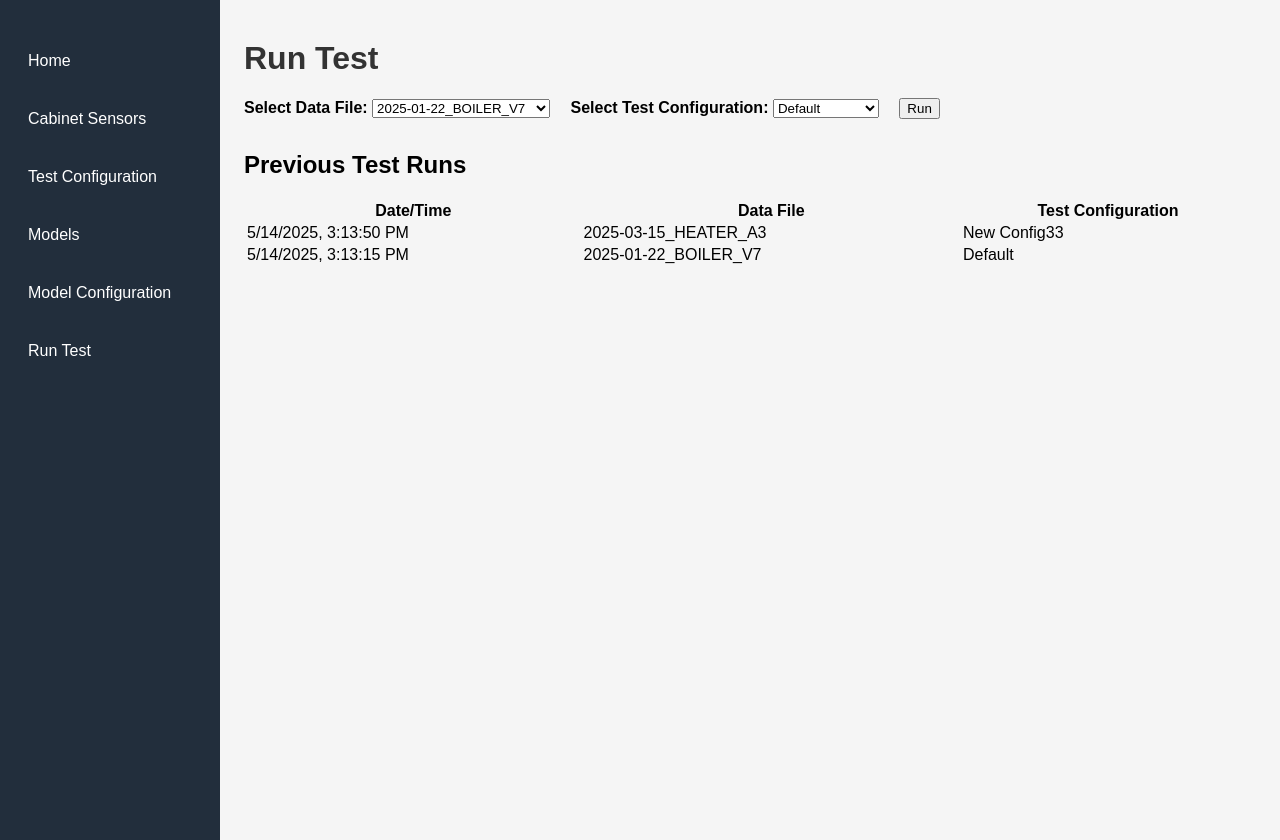
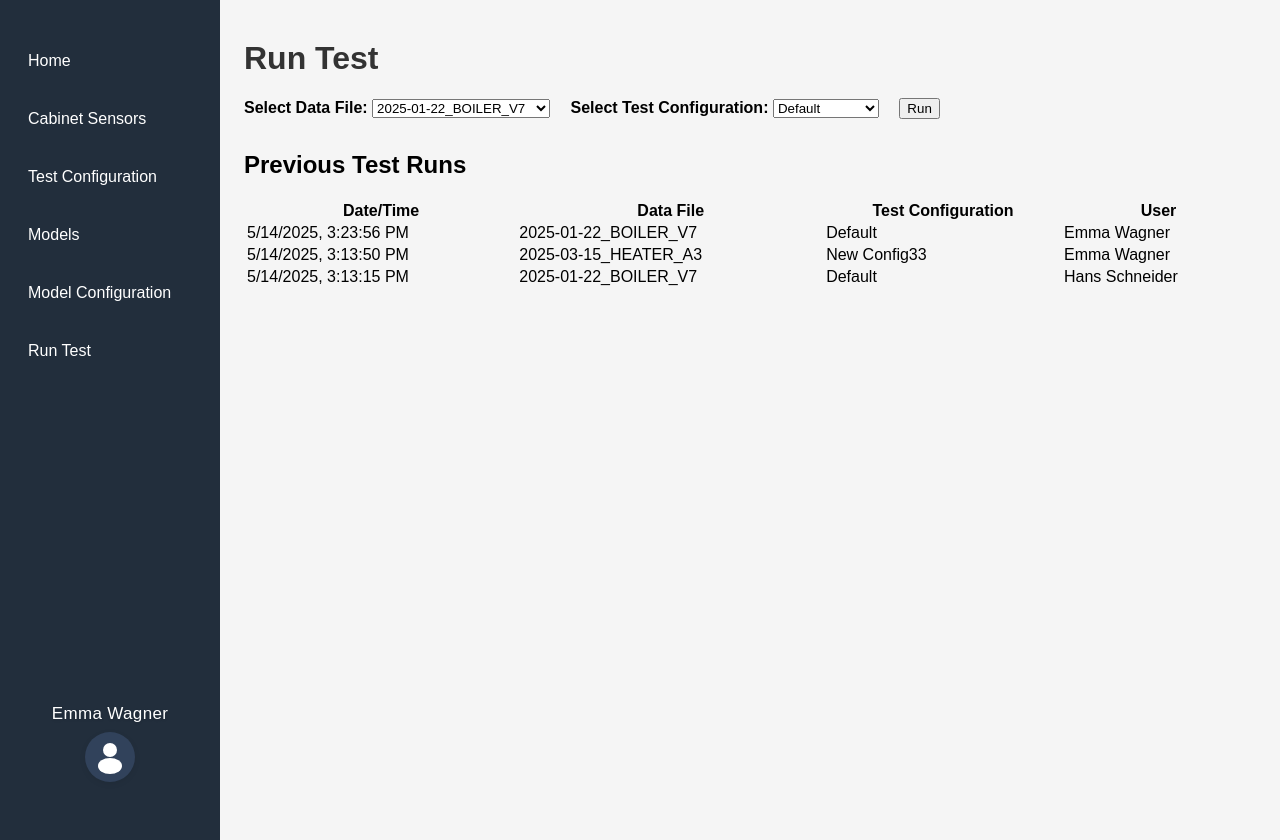
Before and after one commit to SteveRosam/model_config, a Flask app: page /run_test in a window 1280 px wide. Run offline with Flask 3, Linux system fonts and the light colour scheme; parts of the project's set-up code (start-up, migrations or seed data) failed here and were passed over.

Commit message:
add user and record against test run

```diff
--- a/app.py
+++ b/app.py
@@ -103,7 +103,8 @@ def api_run_test():
     test_run = {
         'file': data['file'],
         'config_idx': data['config_idx'],
-        'timestamp': datetime.datetime.now().isoformat()
+        'timestamp': datetime.datetime.now().isoformat(),
+        'user': data.get('user', 'Emma Wagner')
     }
     test_run_history.append(test_run)
     save_data('test_run_history', test_run_history)
--- a/model_configs.json
+++ b/model_configs.json
@@ -10,5 +10,12 @@
       "data_property_name": "h",
       "source": "Live Data"
     }
+  ],
+  "model1.pkl": [
+    {
+      "model_param": "Flywheel",
+      "data_property_name": "f_wheel",
+      "source": "Live Data"
+    }
   ]
 }
--- a/static/run_test.js
+++ b/static/run_test.js
@@ -42,7 +42,7 @@ document.addEventListener('DOMContentLoaded', function () {
         fetch('/api/run_test', {
             method: 'POST',
             headers: { 'Content-Type': 'application/json' },
-            body: JSON.stringify({ file: selectedFile, config_idx: selectedConfigIdx })
+            body: JSON.stringify({ file: selectedFile, config_idx: selectedConfigIdx, user: 'Emma Wagner' })
         })
         .then(r => r.json())
         .then(resp => {
@@ -69,7 +69,7 @@ document.addEventListener('DOMContentLoaded', function () {
                 history.slice().reverse().forEach(run => {
                     const tr = document.createElement('tr');
                     const configName = configs[run.config_idx]?.name || `Config ${Number(run.config_idx) + 1}` || '';
-                    tr.innerHTML = `<td>${new Date(run.timestamp).toLocaleString()}</td><td>${run.file}</td><td>${configName}</td>`;
+                    tr.innerHTML = `<td>${new Date(run.timestamp).toLocaleString()}</td><td>${run.file}</td><td>${configName}</td><td>${run.user || 'Unknown'}</td>`;
                     tbody.appendChild(tr);
                 });
             } else {
--- a/static/style.css
+++ b/static/style.css
@@ -16,6 +16,9 @@ body {
     color: #fff;
     padding-top: 40px;
     min-height: 100vh;
+    display: flex;
+    flex-direction: column;
+    justify-content: space-between;
 }
 .sidebar ul {
     list-style: none;
@@ -49,6 +52,40 @@ h1 {
     text-align: left;
 }
 
+.sidebar-user-icon {
+    display: flex;
+    flex-direction: column;
+    align-items: center;
+    position: fixed;
+    left: 0;
+    right: 0;
+    bottom: 0;
+    width: 220px;
+    z-index: 100;
+    padding-bottom: 18px;
+    background: #222e3c;
+    cursor: pointer;
+}
+.sidebar-user-icon svg {
+    display: block;
+    margin: 0 auto;
+    background: #31425b;
+    border-radius: 50%;
+    padding: 6px;
+    box-shadow: 0 2px 6px rgba(0,0,0,0.07);
+}
+.sidebar-user-name {
+    color: #fff;
+    font-size: 17px;
+    font-weight: 500;
+    margin-bottom: 8px;
+    text-align: center;
+    letter-spacing: 0.02em;
+    user-select: none;
+    text-shadow: 0 1px 3px rgba(0,0,0,0.13);
+}
+
+
 #config-container {
     width: 100%;
     max-width: 600px;
--- a/templates/_sidebar.html
+++ b/templates/_sidebar.html
@@ -7,4 +7,12 @@
         <li><a href="/model_config" id="menu-model">Model Configuration</a></li>
         <li><a href="/run_test" id="menu-run-test">Run Test</a></li>
     </ul>
+    <div class="sidebar-user-icon">
+        <span class="sidebar-user-name">Emma Wagner</span>
+        <!-- User SVG icon -->
+        <svg width="38" height="38" viewBox="0 0 38 38" fill="none" xmlns="http://www.w3.org/2000/svg">
+            <circle cx="19" cy="12" r="7" fill="#fff"/>
+            <ellipse cx="19" cy="28" rx="12" ry="8" fill="#fff"/>
+        </svg>
+    </div>
 </nav>
--- a/templates/run_test.html
+++ b/templates/run_test.html
@@ -13,7 +13,7 @@
 <div id="test-run-history-section" style="margin-top:32px;">
     <h2>Previous Test Runs</h2>
     <table id="test-run-history-table" style="width:100%;">
-        <thead><tr><th>Date/Time</th><th>Data File</th><th>Test Configuration</th></tr></thead>
+        <thead><tr><th>Date/Time</th><th>Data File</th><th>Test Configuration</th><th>User</th></tr></thead>
         <tbody></tbody>
     </table>
 </div>
--- a/test_run_history.json
+++ b/test_run_history.json
@@ -2,11 +2,19 @@
   {
     "file": "2025-01-22_BOILER_V7",
     "config_idx": "0",
-    "timestamp": "2025-05-14T15:13:15.900701"
+    "timestamp": "2025-05-14T15:13:15.900701",
+    "user": "Hans Schneider"
   },
   {
     "file": "2025-03-15_HEATER_A3",
     "config_idx": "1",
-    "timestamp": "2025-05-14T15:13:50.954467"
+    "timestamp": "2025-05-14T15:13:50.954467",
+    "user": "Emma Wagner"
+  },
+  {
+    "file": "2025-01-22_BOILER_V7",
+    "config_idx": "0",
+    "timestamp": "2025-05-14T15:23:56.417290",
+    "user": "Emma Wagner"
   }
 ]
```
